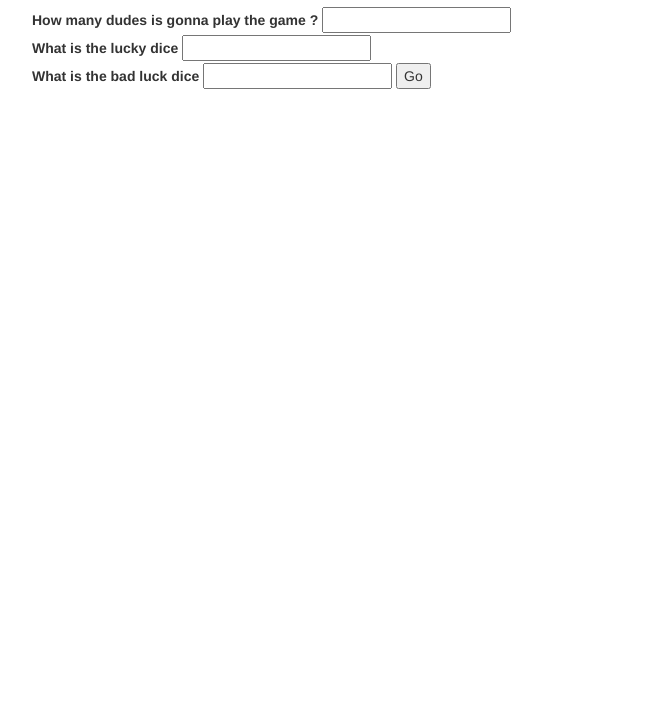
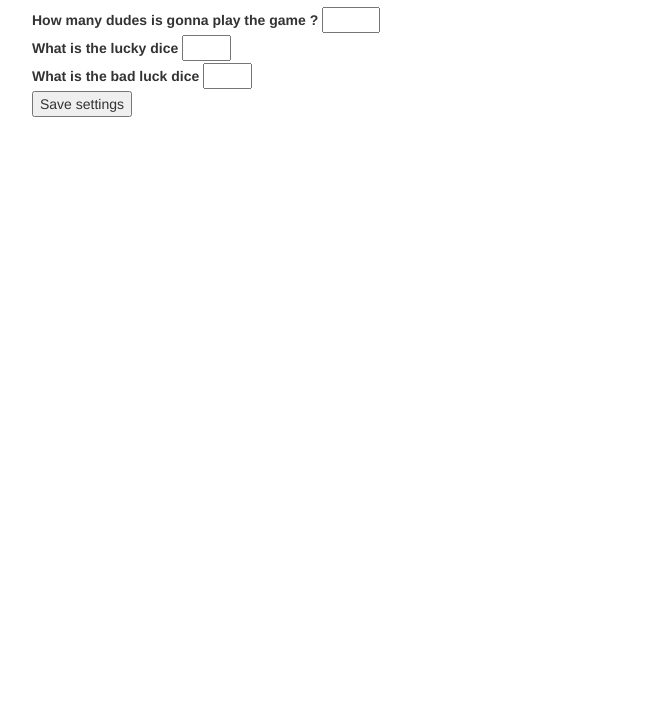
Before and after one commit to alfin-akhret/dandom-dudes-playing-dice, a website: page public/index.html in a window 1280 px wide. Shown: the part 93-800 px from the top of the page, without its empty margins (38-694 px from the left). Drawn offline with nearby package versions, Linux system fonts and the light colour scheme; some packages are replaced by stand-ins of ours.

Commit message:
add basic html5 validation

```diff
--- a/public/index.html
+++ b/public/index.html
@@ -28,12 +28,12 @@
             <p>Enter the game settings</p>
             <form ng-submit="main.start()">
                 <label>How many dudes is gonna play the game ?</label>
-                <input type="text" ng-model="main.gameSettings.players"><br>
+                <input type="number" ng-model="main.gameSettings.players" min="1" max="26"><br>
                 <label>What is the lucky dice</label>
-                <input type="text" ng-model="main.gameSettings.luckyDice"><br>
+                <input type="number" ng-model="main.gameSettings.luckyDice" min="1" max="6"><br>
                 <label>What is the bad luck dice</label>
-                <input type="text" ng-model="main.gameSettings.badluckDice">
-                <button>Go</button>
+                <input type="number" ng-model="main.gameSettings.badluckDice" min="1" max="6"><br>
+                <button ng-if="!main.continueGame">Save settings</button>
             </form>
             <p>{{ main.info }}</p>
 
```
